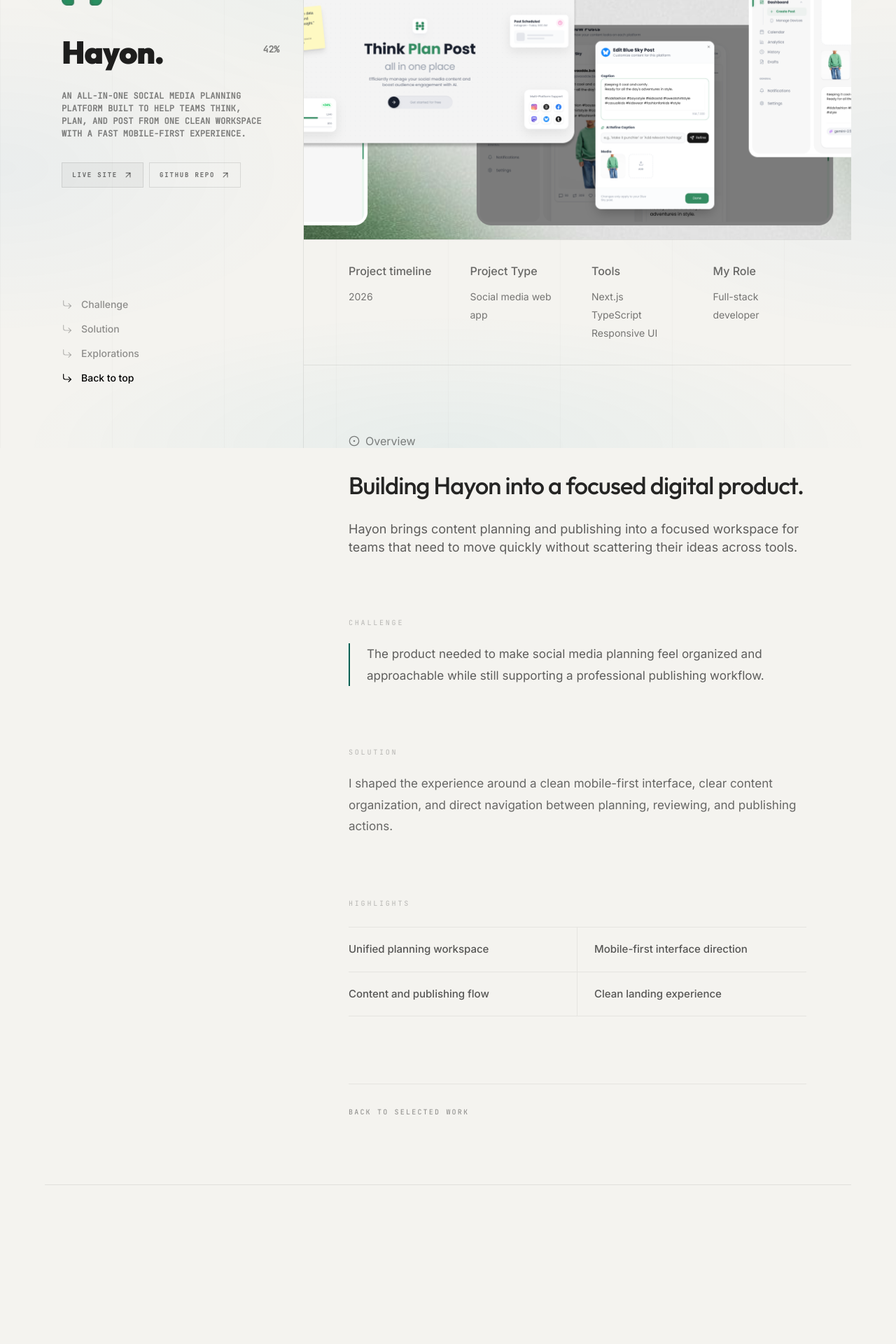
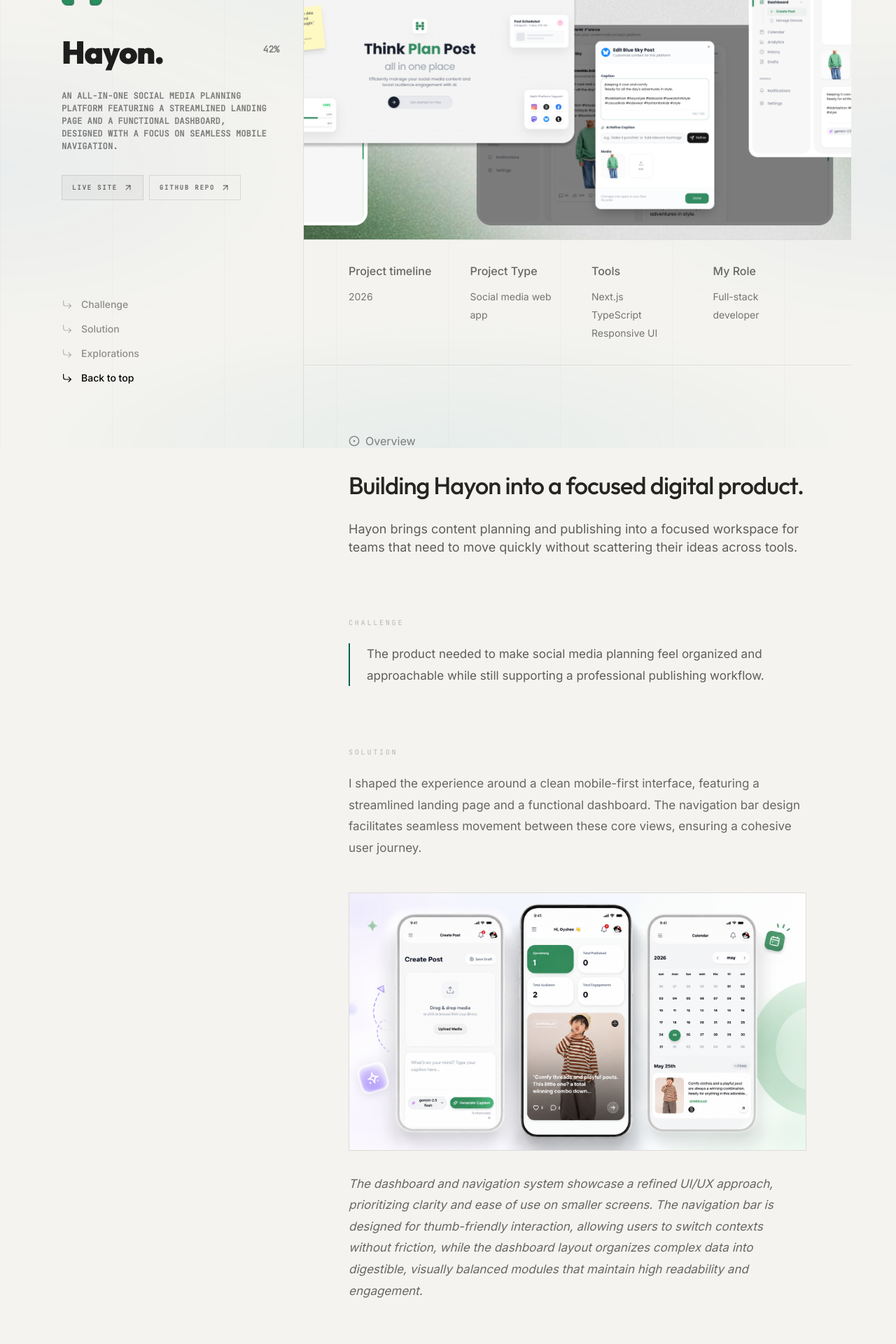
Before and after one commit to javaadde/portfolioo, a Next.js app: page /projects/hayon in a window 1280 px wide. Shown: the part 160-2080 px from the top of the page at 70% size. Before the commit the page ends 1949 px from the top, so only its background shows below. Built offline with nearby package versions, Linux system fonts and the light colour scheme.

Commit message:
refactor: porject discription of hayon

```diff
--- a/src/components/NavBar.tsx
+++ b/src/components/NavBar.tsx
@@ -9,6 +9,7 @@ import InitialsLogo from "@/components/InitialsLogo";
 const navLinks = [
   { name: "About", href: "/about" },
   { name: "LinkedIn", href: "https://linkedin.com/in/javaadde" },
+  { name: "GitHub", href: "https://github.com/javaadde" },
 ];
 
 const NavBar = () => {
--- a/src/components/ProjectDetailStory.tsx
+++ b/src/components/ProjectDetailStory.tsx
@@ -207,6 +207,24 @@ export default function ProjectDetailStory({ project }: ProjectDetailStoryProps)
             <p className="mt-5 text-[17px] leading-[1.8] text-black/58">
               {project.solution}
             </p>
+
+            {project.mobilePreviewImage && (
+              <div className="mt-12 overflow-hidden border border-black/[0.08] bg-black/[0.02]">
+                <Image
+                  src={project.mobilePreviewImage}
+                  alt={`${project.title} mobile interface design`}
+                  width={1400}
+                  height={800}
+                  className="h-auto w-full object-cover"
+                />
+              </div>
+            )}
+
+            {project.mobilePreviewDescription && (
+              <p className="mt-8 text-[17px] leading-[1.8] text-black/58 italic">
+                {project.mobilePreviewDescription}
+              </p>
+            )}
           </div>
 
           <div id="highlights" className="mt-20 scroll-mt-28">
--- a/src/data/projects.ts
+++ b/src/data/projects.ts
@@ -20,7 +20,7 @@ export const projects: Project[] = [
         category: "Social Media Platform",
         rating: "9.4",
         image: "/abstract_tech.png",
-        description: "An all-in-one social media planning platform that helps teams think, plan, and publish content from one streamlined workspace.",
+        description: "An all-in-one social media planning platform featuring a streamlined landing page and a functional dashboard. The navigation bar design facilitates seamless movement between these core views for an optimized mobile-first experience.",
         technologies: ["Web App", "Responsive UI", "Content Planning", "Publishing Flow"],
         githubUrl: "https://github.com/devxtra-community/hayon",
         demoUrl: "https://hayon.site",
--- a/src/data/selectedProjects.ts
+++ b/src/data/selectedProjects.ts
@@ -3,6 +3,7 @@ import projectOnePreview from "@/assets/project-images/project-1.png";
 import projectTwoPreview from "@/assets/project-images/project-2.png";
 import projectThreePreview from "@/assets/project-images/project-3.png";
 import projectFourPreview from "@/assets/project-images/project-4.png";
+import mobileViewHayon from "@/assets/project-images/mobile-view-hayon.png";
 
 export type SelectedProject = {
   id: string;
@@ -12,6 +13,8 @@ export type SelectedProject = {
   description: string;
   year: string;
   previewImage: StaticImageData;
+  mobilePreviewImage?: StaticImageData;
+  mobilePreviewDescription?: string;
   liveUrl?: string;
   githubUrl?: string;
   timeline: string;
@@ -31,11 +34,14 @@ export const selectedProjects: SelectedProject[] = [
     title: "Hayon",
     category: "WEB APP · INTERFACE",
     description:
-      "An all-in-one social media planning platform built to help teams think, plan, and post from one clean workspace with a fast mobile-first experience.",
+      "An all-in-one social media planning platform featuring a streamlined landing page and a functional dashboard, designed with a focus on seamless mobile navigation.",
     year: "2026",
     liveUrl: "https://hayon.site",
     githubUrl: "https://github.com/devxtra-community/hayon",
     previewImage: projectOnePreview,
+    mobilePreviewImage: mobileViewHayon,
+    mobilePreviewDescription:
+      "The dashboard and navigation system showcase a refined UI/UX approach, prioritizing clarity and ease of use on smaller screens. The navigation bar is designed for thumb-friendly interaction, allowing users to switch contexts without friction, while the dashboard layout organizes complex data into digestible, visually balanced modules that maintain high readability and engagement.",
     timeline: "2026",
     projectType: "Social media web app",
     tools: ["Next.js", "TypeScript", "Responsive UI"],
@@ -45,7 +51,7 @@ export const selectedProjects: SelectedProject[] = [
     challenge:
       "The product needed to make social media planning feel organized and approachable while still supporting a professional publishing workflow.",
     solution:
-      "I shaped the experience around a clean mobile-first interface, clear content organization, and direct navigation between planning, reviewing, and publishing actions.",
+      "I shaped the experience around a clean mobile-first interface, featuring a streamlined landing page and a functional dashboard. The navigation bar design facilitates seamless movement between these core views, ensuring a cohesive user journey.",
     highlights: [
       "Unified planning workspace",
       "Mobile-first interface direction",
```
Also changed, not shown: src/assets/project-images/mobile-view-hayon.png (added).
